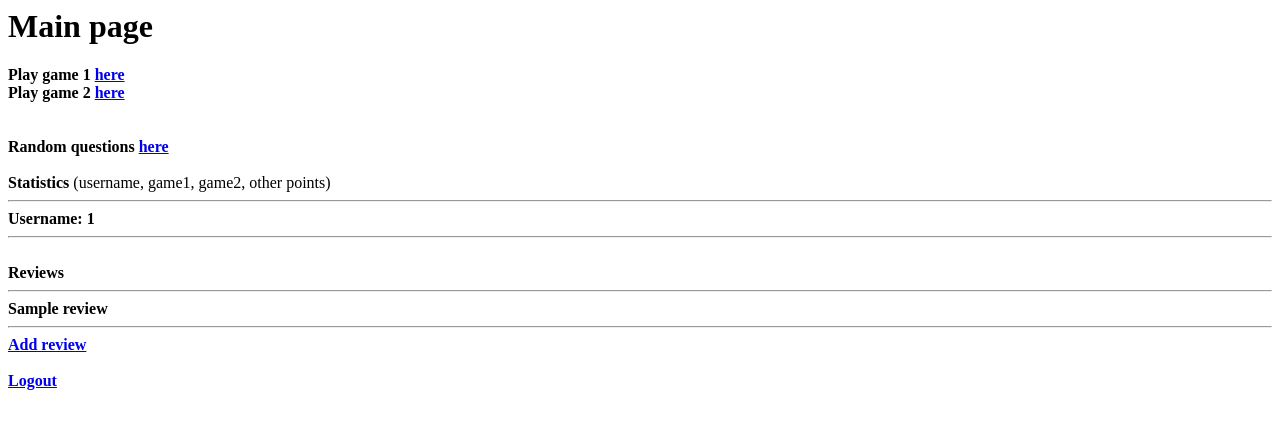
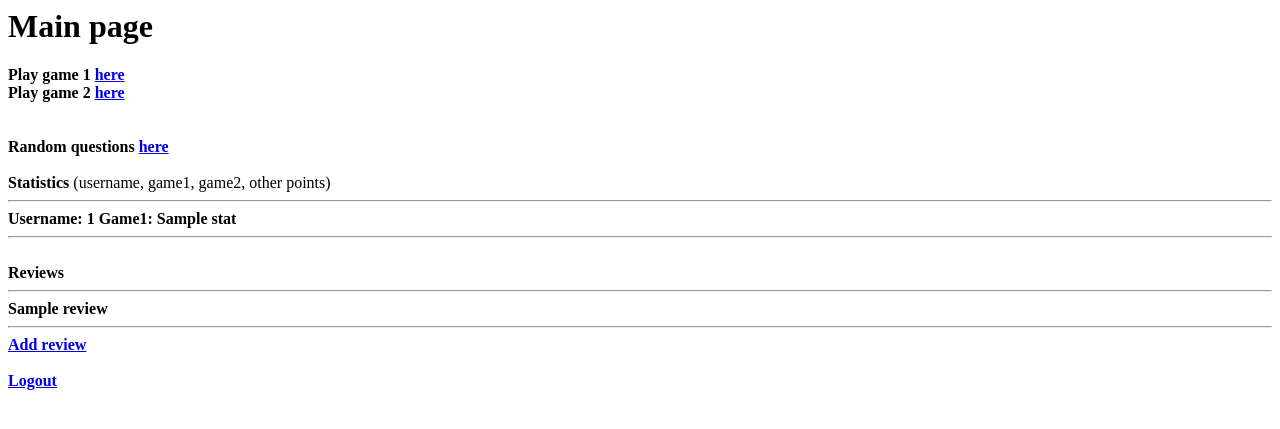
Before and after one commit to theflyingdolphine/tietokantasovellus, a Flask app: template templates/index.html in a window 1280 px wide. Shown: the top 429 px of the page. Run offline with Flask 2, Linux system fonts and the light colour scheme; the visitor is signed in with stand-in values (Sample User, id 1); the template is opened without the code that fills it: most values are stand-ins (such as "Sample title", 1, 10 or a date in 2020).

Commit message:
Update index.html

```diff
--- a/templates/index.html
+++ b/templates/index.html
@@ -18,7 +18,8 @@ Random questions <a href="/game3">here</a><br><br></b>
 <b>Statistics</b> (username, game1, game2, other points) <br>
 <hr>
 {% for stats in statistics %}
-<b> Username: <b> {{ stats[0] }}
+<b> Username: {{ stats[0] }}
+<b> Game1: {{ stats[1] }}
 <hr>
 {% endfor %}
 <br>
```
